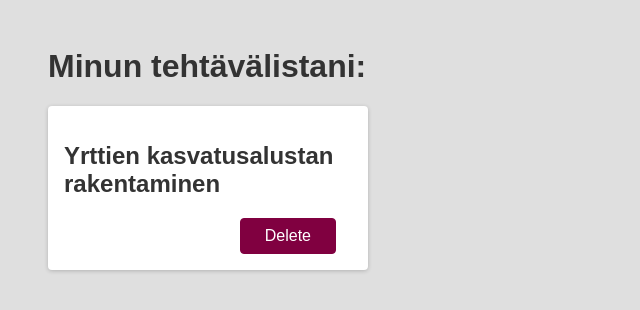
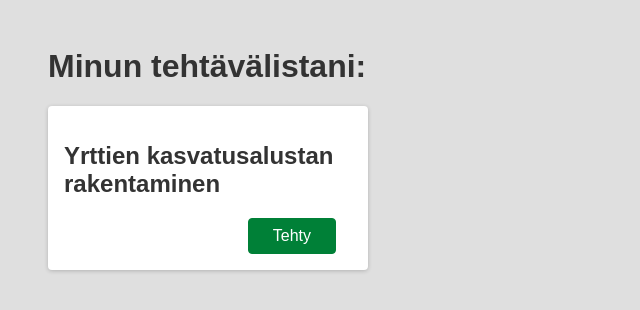
Before and after one commit to SiniAaltonen/to-doList, a React (Create React App) app in the folder my-app/: page / in a window 1280 px wide. Shown: the top 310 px of the page, without its empty margins (0-640 px from the left). Built offline with nearby package versions, Linux system fonts and the light colour scheme.

Commit message:
Color to the theme

```diff
--- a/my-app/src/components/Todo.js
+++ b/my-app/src/components/Todo.js
@@ -19,7 +19,7 @@ function Todo(props) {
       <h2>{props.text}</h2>
       <div className='actions'>
         <button className='btn' onClick={showModalHandler}>
-          Delete
+          Tehty
         </button>
       </div>
       {showModal && <Backdrop onClick={closeModalHandler} />}
--- a/my-app/src/index.css
+++ b/my-app/src/index.css
@@ -17,20 +17,20 @@ h1, h2 {
   padding: 0.5rem 1.5rem;
   cursor: pointer;
   border-radius: 4px;
-  background-color: #800040;
+  background-color: #008037;
   color: white;
-  border: 1px solid #800040;
+  border: 1px solid #008037;
   margin: 0 1rem;
 }
 
 .btn:hover {
-  background-color: #9c1458;
-  border-color: #9c1458;
+  background-color: #149c58;
+  border-color: #149c58;
 }
 
 .btn--alt {
   background-color: transparent;
-  color: #800040;
+  color: #008029;
 }
 
 .btn--alt:hover {
```
